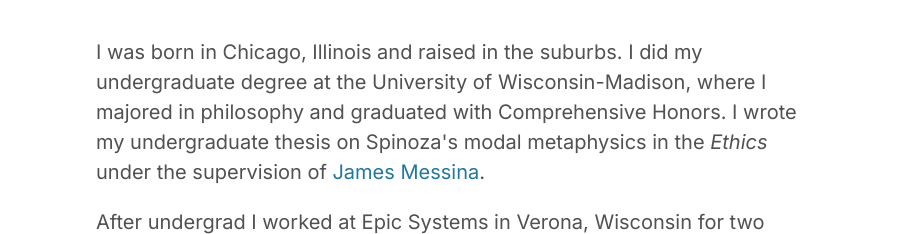
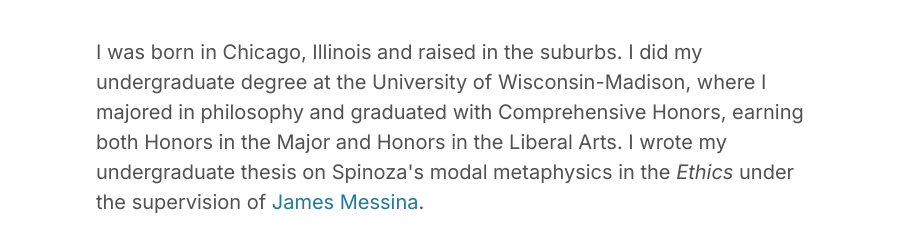
Before and after one commit to dedobbelaere/dedobbelaere.github.io, an Astro site: page / in a window 1280 px wide. Shown: the part 163-397 px from the top of the page, 364-1280 px from the left. Built offline with nearby package versions, Linux system fonts and the light colour scheme; Astro itself is replaced by a stand-in of ours.

Commit message:
Update index.astro

```diff
--- a/src/pages/index.astro
+++ b/src/pages/index.astro
@@ -6,7 +6,7 @@ import { SITE_DESCRIPTION } from '../consts';
 <BaseLayout title="Home" headerTitle="About Me">
 	<div class="post">
 		<p>
-		I was born in Chicago, Illinois and raised in the suburbs. I did my undergraduate degree at the University of Wisconsin-Madison, where I majored in philosophy and graduated with Comprehensive Honors. I wrote my undergraduate thesis on Spinoza's modal metaphysics in the <em>Ethics</em> under the supervision of <a href="https://sites.google.com/a/wisc.edu/james-messina">James Messina</a>.
+		I was born in Chicago, Illinois and raised in the suburbs. I did my undergraduate degree at the University of Wisconsin-Madison, where I majored in philosophy and graduated with Comprehensive Honors, earning both Honors in the Major and Honors in the Liberal Arts. I wrote my undergraduate thesis on Spinoza's modal metaphysics in the <em>Ethics</em> under the supervision of <a href="https://sites.google.com/a/wisc.edu/james-messina">James Messina</a>.
 		</p>
 		<p>
 		After undergrad I worked at Epic Systems in Verona, Wisconsin for two years. I was a project manager on the population health team, where most of my projects were related to value-based care programs and Medicare Advantage contracts. During this time I also served as an ethics consultant for the artificial intelligence and machine learning team. Working as an ethics consultant reminded me how much I missed philosophy, so I left Epic and applied to graduate school. I was lucky to be accepted to the University of Rochester, where I am now a student. My adviser is <a href="https://www.sas.rochester.edu/phl/people/faculty/audi_paul/index.html">Paul Audi</a>. I also work with <a href="https://www.urmc.rochester.edu/people/112363425-jonathan-c-herington">Jonathan Herington</a> on bioethics.
```
